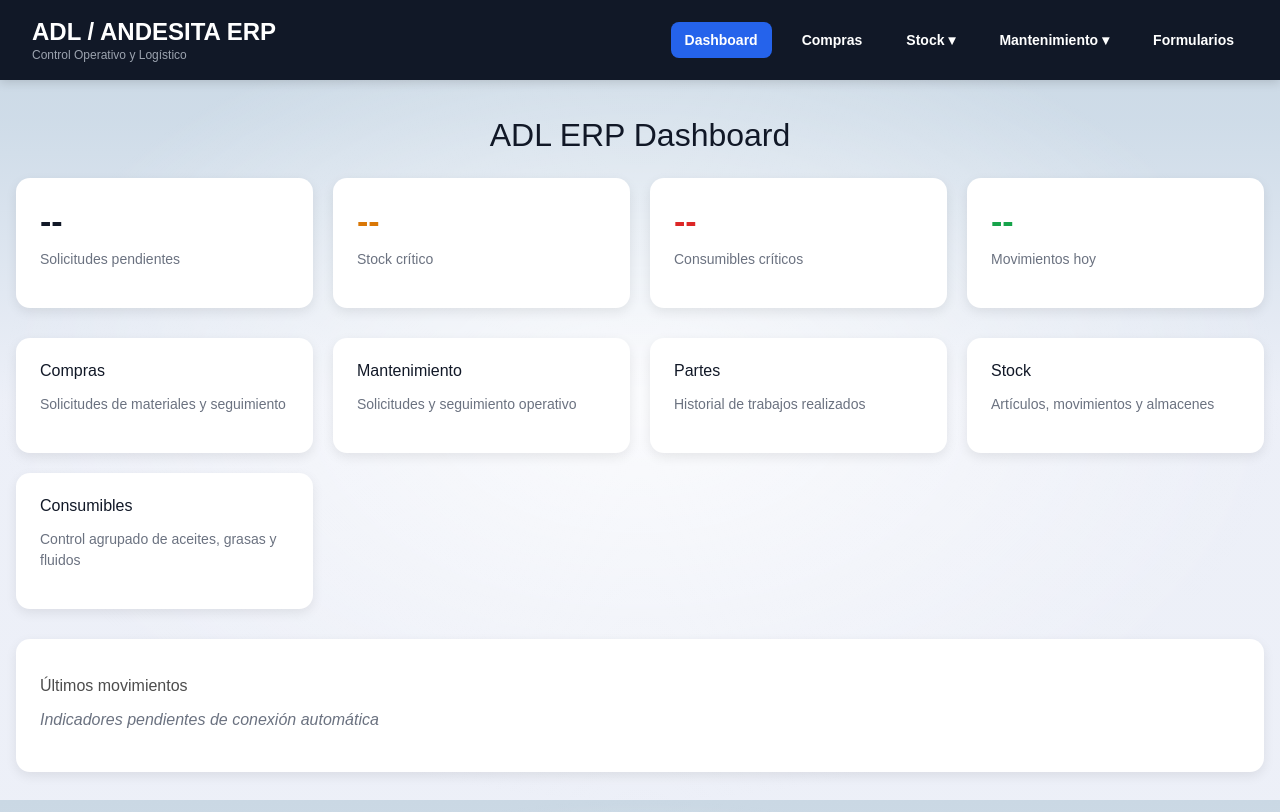
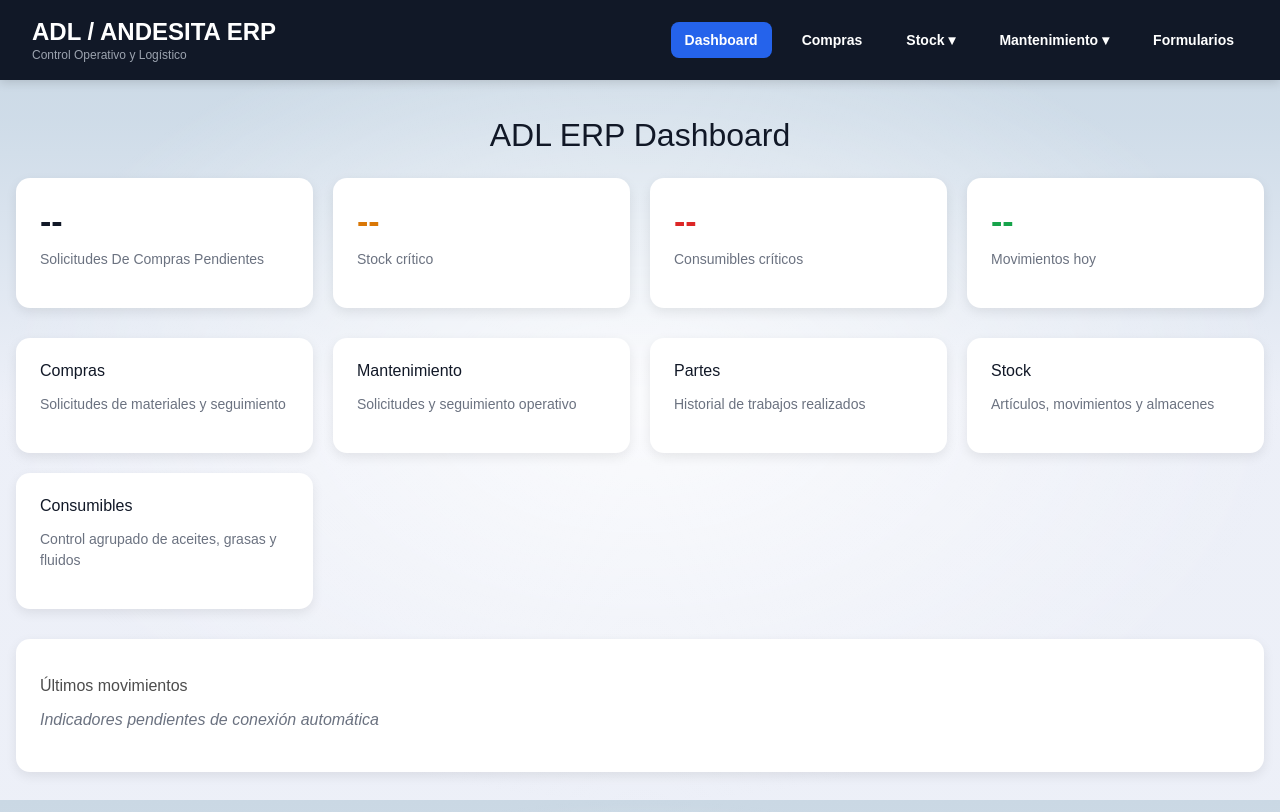
Before and after one commit to miguelkenny/adl-app, a SvelteKit app: page / in a window 1280 px wide. Built offline with nearby package versions, Linux system fonts and the light colour scheme.

Commit message:
first commit

```diff
--- a/src/routes/+page.svelte
+++ b/src/routes/+page.svelte
@@ -3,7 +3,7 @@
 <div class="stats">
 	<div class="stat-card">
 		<h3>--</h3>
-		<p>Solicitudes pendientes</p>
+		<p>Solicitudes De Compras Pendientes</p>
 	</div>
 
 	<div class="stat-card warning">
--- a/src/routes/stock/+page.svelte
+++ b/src/routes/stock/+page.svelte
@@ -126,6 +126,7 @@
 					<th>Código Interno</th>
 					<th>Código Proveedor</th>
 					<th>Artículo</th>
+					<th>Marca</th>
 					<th>Contenedor Origen</th>
 					<th>Albardon</th>
 					<th>Casposo</th>
@@ -145,6 +146,8 @@
 						<td>{getArticuloData(item['Articulo'])['Codigo Proveedor']}</td>
 
 						<td>{item['Articulo']}</td>
+
+						<td>{getArticuloData(item['Articulo'])['Marca']}</td>
 
 						<td>{getArticuloData(item['Articulo'])['Contenedor']}</td>
 
```
